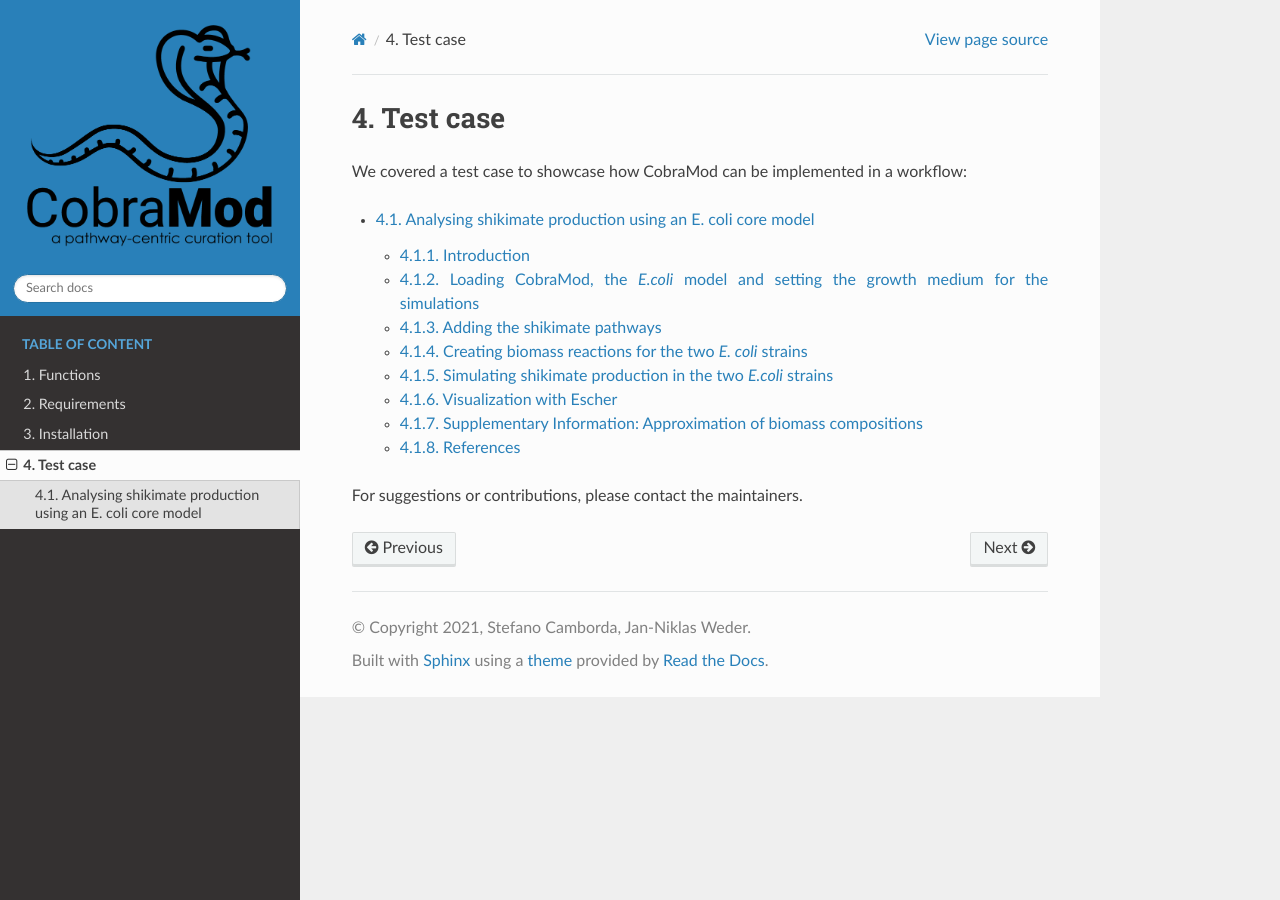
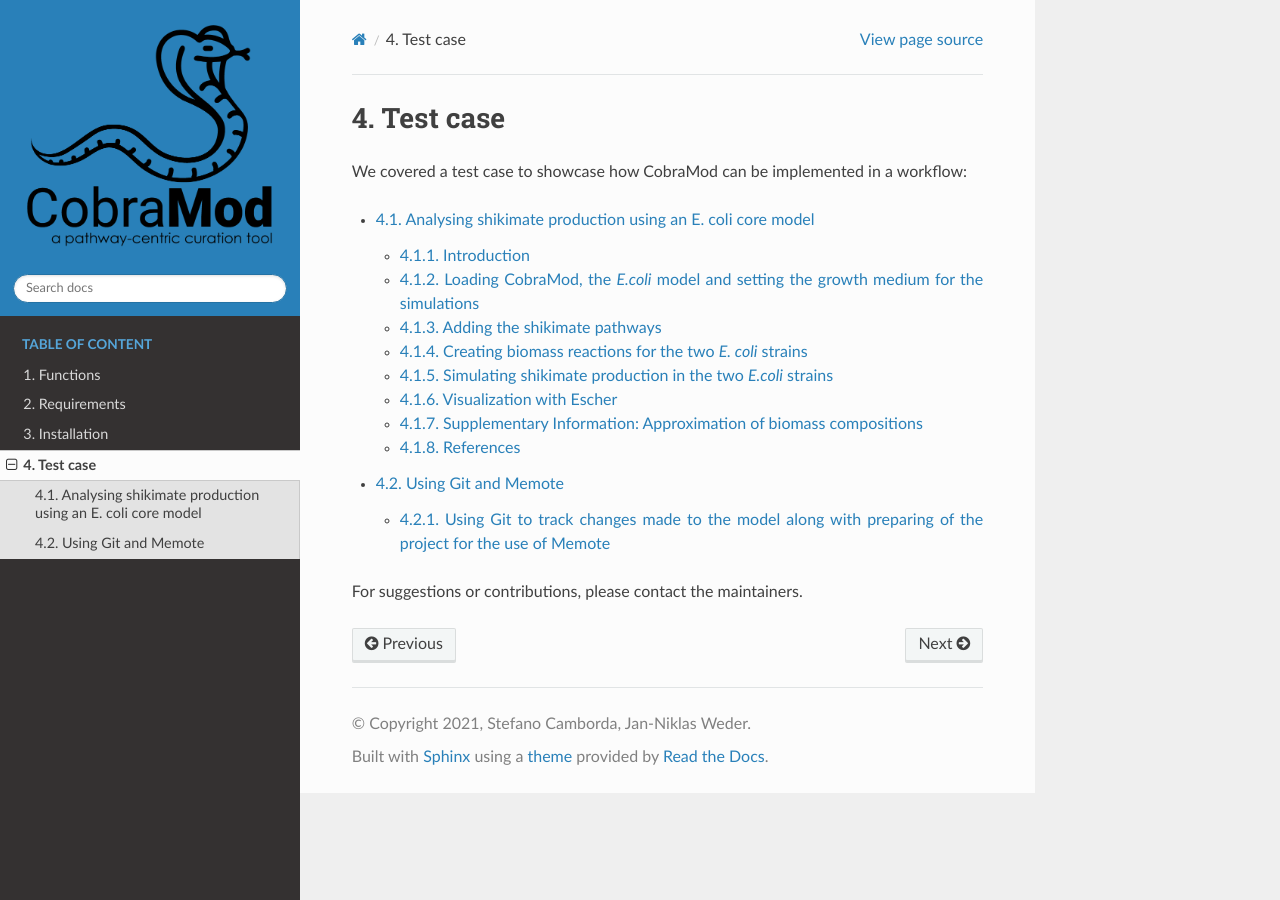
Before and after one commit to Toepfer-Lab/cobramod, a Sphinx documentation site: the page built from docs/source/test_cases.ipynb, in a window 1280 px wide. Built offline with Sphinx 7.4.7 and the Read the Docs theme 2.0.0, drawn with Linux system fonts in a browser that asks for light colours; pages that are not in the unit, such as notebooks, are missing from menus; part of the change alters nothing that is shown.

Commit message:
New documentation for memote
New example that demonstrates the use of Git and Memote and shows how CobraMod could be used together with these two.

```diff
--- /dev/null
+++ b/docs/source/_static/custom.css
@@ -0,0 +1,3 @@
+.wy-nav-content {
+    max-width: 75% !important;
+}
--- /dev/null
+++ b/docs/source/biblio.bib
@@ -0,0 +1,42 @@
+% Encoding: UTF-8
+
+@Article{Lieven20202,
+  author    = {Christian Lieven and Moritz E. Beber},
+  journal   = {Nature Biotechnology},
+  title     = {{MEMOTE} for standardized genome-scale metabolic model testing},
+  year      = {2020},
+  month     = {mar},
+  number    = {3},
+  pages     = {272--276},
+  volume    = {38},
+  doi       = {10.1038/s41587-020-0446-y},
+  publisher = {Springer Science and Business Media {LLC}},
+}
+
+@Article{Lieven2020,
+  author    = {Christian Lieven and Moritz E. Beber and Brett G. Olivier and Frank T. Bergmann and Meric Ataman and Parizad Babaei and Jennifer A. Bartell and Lars M. Blank and Siddharth Chauhan and Kevin Correia and Christian Diener and Andreas Dräger and Birgitta E. Ebert and Janaka N. Edirisinghe and Jos{\'{e}} P. Faria and Adam M. Feist and Georgios Fengos and Ronan M. T. Fleming and Beatriz Garc{\'{\i}}a-Jim{\'{e}}nez and Vassily Hatzimanikatis and Wout van Helvoirt and Christopher S. Henry and Henning Hermjakob and Markus J. Herrg{\aa}rd and Ali Kaafarani and Hyun Uk Kim and Zachary King and Steffen Klamt and Edda Klipp and Jasper J. Koehorst and Matthias König and Meiyappan Lakshmanan and Dong-Yup Lee and Sang Yup Lee and Sunjae Lee and Nathan E. Lewis and Filipe Liu and Hongwu Ma and Daniel Machado and Radhakrishnan Mahadevan and Paulo Maia and Adil Mardinoglu and Gregory L. Medlock and Jonathan M. Monk and Jens Nielsen and Lars Keld Nielsen and Juan Nogales and Intawat Nookaew and Bernhard O. Palsson and Jason A. Papin and Kiran R. Patil and Mark Poolman and Nathan D. Price and Osbaldo Resendis-Antonio and Anne Richelle and Isabel Rocha and Benjam{\'{\i}}n J. S{\'{a}}nchez and Peter J. Schaap and Rahuman S. Malik Sheriff and Saeed Shoaie and Nikolaus Sonnenschein and Bas Teusink and Paulo Vila{\c{c}}a and Jon Olav Vik and Judith A. H. Wodke and Joana C. Xavier and Qianqian Yuan and Maksim Zakhartsev and Cheng Zhang},
+  journal   = {Nature Biotechnology},
+  title     = {{MEMOTE} for standardized genome-scale metabolic model testing},
+  year      = {2020},
+  month     = mar,
+  number    = {3},
+  pages     = {272--276},
+  volume    = {38},
+  doi       = {10.1038/s41587-020-0446-y},
+  publisher = {Springer Science and Business Media {LLC}},
+}
+
+@Article{Orth2010,
+  author    = {Jeffrey D. Orth and R. M. T. Fleming and Bernhard {\O}. Palsson},
+  journal   = {{EcoSal} Plus},
+  title     = {Reconstruction and Use of Microbial Metabolic Networks: the Core Escherichia coli Metabolic Model as an Educational Guide},
+  year      = {2010},
+  month     = {jan},
+  number    = {1},
+  volume    = {4},
+  doi       = {10.1128/ecosalplus.10.2.1},
+  editor    = {Peter D. Karp},
+  publisher = {American Society for Microbiology},
+}
+
+@Comment{jabref-meta: databaseType:bibtex;}
--- a/docs/source/conf.py
+++ b/docs/source/conf.py
@@ -36,7 +36,74 @@ extensions = [
     # ipynb support
     "nbsphinx",
     "sphinx.ext.intersphinx",
+    "sphinxcontrib.bibtex",
 ]
+
+bibtex_bibfiles = ['biblio.bib']
+bibtex_default_style = 'mystyle'
+bibtex_reference_style = 'label'
+
+html_css_files = [
+    'custom.css',
+]
+
+import pybtex.plugin
+from pybtex.style.formatting.unsrt import Style as UnsrtStyle
+from pybtex.style.template import node, FieldIsMissing, join, sentence  # ... and anything else needed
+
+# Adapted from pybtex to use the customized functions
+class MyStyle(UnsrtStyle):
+    def format_names(self, role, as_sentence=True):
+        formatted_names = names(role, sep=' and ', sep2 = ' and ', last_sep=' and ')
+        if as_sentence:
+            return sentence [formatted_names]
+        else:
+            return formatted_names
+
+
+# Adapted from pybtex to get "," as separator instead of dots
+@node
+def sentence(children, data, capfirst=False, capitalize=False, add_period=True, sep=', '):
+
+    text = join(sep)[children].format_data(data)
+    if capfirst:
+        text = text.capfirst()
+    if capitalize:
+        text = text.capitalize()
+    if add_period:
+        text = text + ","
+    return text
+
+# Adapted from pybtex to get a maximum of 3 authors or et al in the references.
+@node
+def names(children, context, role, **kwargs):
+    """Return formatted names."""
+
+    assert not children
+
+    try:
+        persons = context['entry'].persons[role]
+    except KeyError:
+        raise FieldIsMissing(role, context['entry'])
+
+    style = context['style']
+    print(style)
+
+    if len(persons) <= 3:
+        formatted_names = [style.format_name(person, style.abbreviate_names) for person in persons]
+        print(persons)
+    else:
+        formatted_names = [style.format_name(persons[0], style.abbreviate_names)," et al."]
+        try:
+            kwargs["sep"] = " "
+            kwargs["sep2"] = " "
+        except KeyError:
+            pass
+
+    return join(**kwargs) [formatted_names].format_data(context)
+
+
+pybtex.plugin.register_plugin('pybtex.style.formatting', 'mystyle', MyStyle)
 
 # Extensions configuration
 intersphinx_mapping = {
```
Also changed, not shown: docs/source/memote.ipynb (added), docs/source/test_cases.ipynb.
